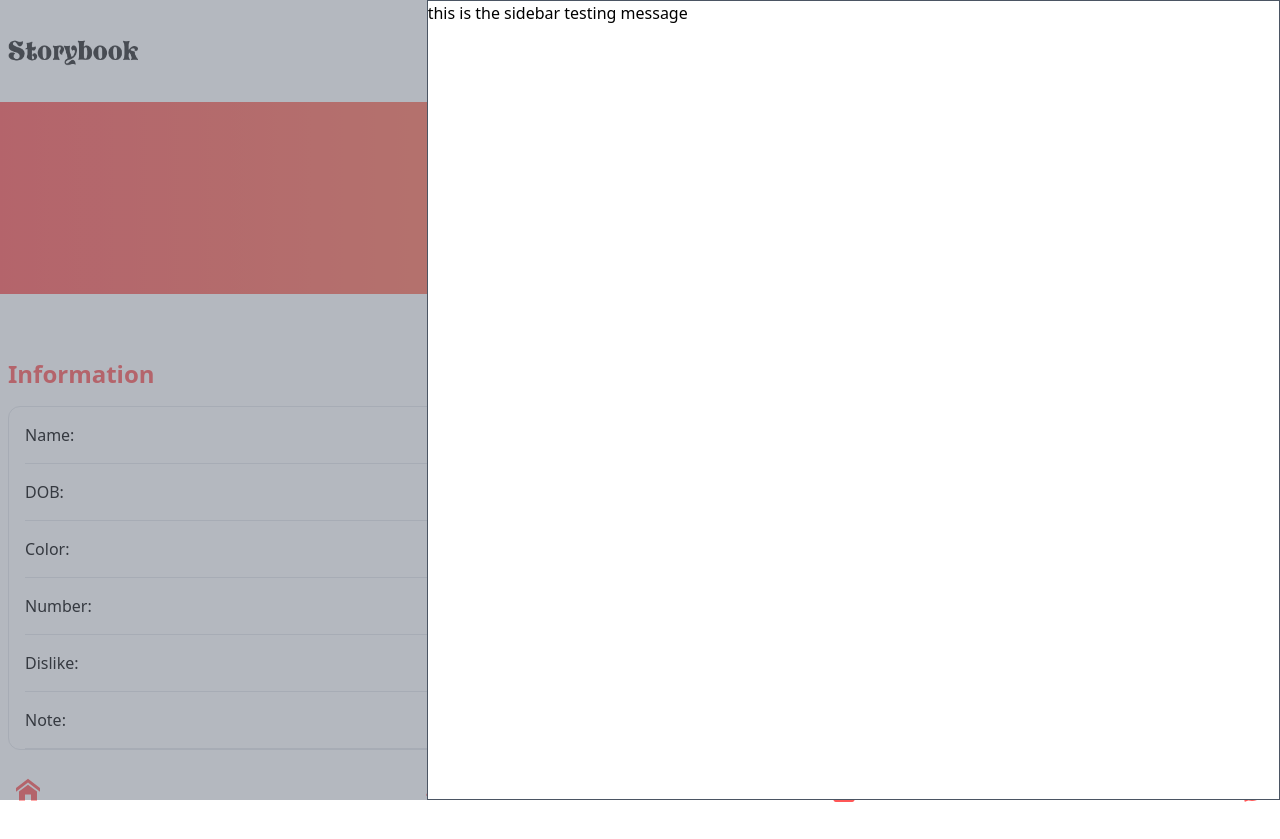
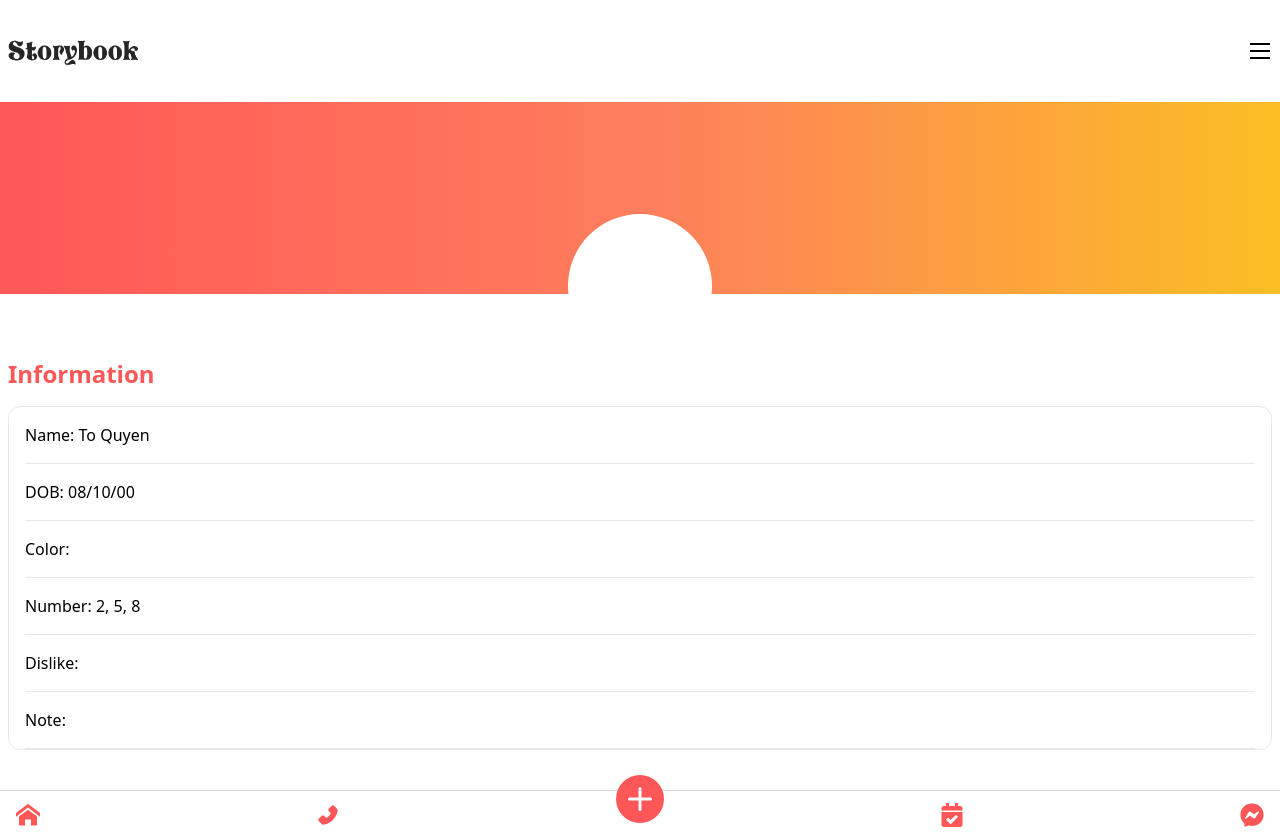
Before and after one commit to nduytung/Storybook-, a Next.js app: page /aboutme in a window 1280 px wide. Before the commit the page ends 814 px from the top, so only its background shows below. Built offline with nearby package versions, Linux system fonts and the light colour scheme.

Commit message:
finish base layout

```diff
--- /dev/null
+++ b/db.json
@@ -0,0 +1,29 @@
+{
+  "landmarks": [
+    {
+      "year": 2018,
+      "date": "01/02",
+      "detail": "2018 lorem ipsum this is just a testing message"
+    },
+    {
+      "year": 2018,
+      "date": "01/02",
+      "detail": "2018 lorem ipsum this is just a testing message"
+    },
+    {
+      "year": 2019,
+      "date": "01/02",
+      "detail": "2019 lorem ipsum this is just a testing message"
+    },
+    {
+      "year": 2020,
+      "date": "01/02",
+      "detail": "2020 lorem ipsum this is just a testing message"
+    },
+    {
+      "year": 2021,
+      "date": "01/02",
+      "detail": "2021 lorem ipsum this is just a testing message"
+    }
+  ]
+}
--- a/pages/aboutme.jsx
+++ b/pages/aboutme.jsx
@@ -1,5 +1,13 @@
 import About from "../src/components/About";
 const aboutme = () => {
-  return <About />;
+  return (
+    <About
+      name="To Quyen"
+      dob="08/10/00"
+      color=""
+      number="2, 5, 8"
+      dislike=""
+    />
+  );
 };
 export default aboutme;
--- a/src/components/BeenTogether.jsx
+++ b/src/components/BeenTogether.jsx
@@ -1,11 +1,11 @@
 import Button from "./Button";
 const BeenTogether = () => {
   return (
-    <div className="text-white bg-gradient-to-r from-tomato via-coral to-yellow-400 container mx-auto px-2 text-center pb-20">
+    <div className="text-white bg-gradient-to-r from-tomato via-coral to-yellow-400 container mx-auto px-2 text-center pb-20 rounded-b-3xl">
       <div className=" text-2xl py-20">Been together for </div>
       <div className="grid grid-cols-8">
         <div className="col-span-3">
-          <div className="h-32 w-32 rounded-full border border-gray-500 border-dashed ">
+          <div className="h-32 w-32 rounded-full border border-gray-500 border-dashed mx-auto">
             <img src="" alt="my avt " />
           </div>
           <div className="w-3/4 mx-auto">
@@ -17,7 +17,7 @@ const BeenTogether = () => {
           <span>days</span>
         </div>
         <div className="col-span-3">
-          <div className="h-32 w-32 rounded-full border border-gray-500 border-dashed">
+          <div className="h-32 w-32 rounded-full border border-gray-500 border-dashed mx-auto">
             <img src="" alt="her avt " />
           </div>
           <div className="w-3/4 mx-auto">
--- a/src/components/Landmark.jsx
+++ b/src/components/Landmark.jsx
@@ -1,8 +1,4 @@
 import SectionHeader from "./SectionHeader";
-
-const renderEvents = async (year) => {
-  const res = await fetch();
-};
 const renderYear = (years) => {
   return years.map((year, i) => {
     return (
@@ -15,7 +11,8 @@ const renderYear = (years) => {
     );
   });
 };
-const Landmark = () => {
+const Landmark = ({ data }) => {
+  console.log(data);
   const years = [18, 19, 20, 21];
   return (
     <div className="container mx-auto px-2">
@@ -27,4 +24,13 @@ const Landmark = () => {
   );
 };
 
+export const getStaticProps = async () => {
+  const res = await fetch("http://localhost:3001/landmarks");
+  const data = await res.json();
+  return {
+    props: {
+      data,
+    },
+  };
+};
 export default Landmark;
--- a/src/components/SideBar.jsx
+++ b/src/components/SideBar.jsx
@@ -1,7 +1,40 @@
-const SideBar = () => {
+import Link from "next/link";
+import { FaTimes, FaHeart } from "react-icons/fa";
+import { IoShieldCheckmarkSharp } from "react-icons/io5";
+const SideBar = (props) => {
+  let { changeDisplay } = props;
   return (
-    <div className="h-screen w-2/3 text-black border border-gray-600 bg-white">
-      this is the sidebar testing message
+    <div className={`h-screen w-2/3 bg-white py-6 px-3 text-xl leading-14`}>
+      <FaTimes
+        className="text-xl float-right text-tomato"
+        onClick={changeDisplay}
+      />
+      <div className="w-32 h-32 rounded-full bg-gray-500 mx-auto"> </div>
+      <hr className="my-6" />
+      <ul>
+        <li className="hover:bg-tomato hover:text-white">
+          <Link href="/aboutyou">
+            <a className="flex items-center text-gray-700">
+              <FaHeart className="mr-3" /> About Youuuuu
+            </a>
+          </Link>
+        </li>
+        <hr />
+        <li className="hover:bg-tomato hover:text-white">
+          <Link href="/aboutme">
+            <a className="flex items-center text-gray-700">
+              <IoShieldCheckmarkSharp className="mr-3" /> About Meeeeeeee
+            </a>
+          </Link>
+        </li>
+        <hr />
+        <li className="hover:bg-tomato hover:text-white">
+          <Link href="/">
+            <a> Wanna logout ?</a>
+          </Link>
+        </li>
+        <hr />
+      </ul>
     </div>
   );
 };
--- a/src/container/layout/Footer.jsx
+++ b/src/container/layout/Footer.jsx
@@ -1,11 +1,13 @@
 import { ImHome } from "react-icons/im";
 import { FaCalendarCheck, FaFacebookMessenger } from "react-icons/fa";
 import { AiFillPhone } from "react-icons/ai";
+import { BsPlusCircleFill } from "react-icons/bs";
 const Footer = () => {
   return (
-    <div className=" bg-white w-full flex text-tomato text-2xl px-4 py-3 items-center justify-between">
+    <div className="border-t border-gray-300 bg-white w-full flex text-tomato text-2xl px-4 py-3 mt-6 items-center justify-between">
       <ImHome />
       <AiFillPhone />
+      <BsPlusCircleFill className="-mt-8 text-5xl" />
       <FaCalendarCheck />
       <FaFacebookMessenger />
     </div>
--- a/src/container/layout/Header.jsx
+++ b/src/container/layout/Header.jsx
@@ -1,8 +1,15 @@
 import { GrMenu } from "react-icons/gr";
 import Image from "next/image";
 import SideBar from "../../components/SideBar";
+import { React, useState } from "react";
 const Header = () => {
-  // bg-gradient-to-r from-tomato via-coral to-yellow-400
+  let [displayMenu, setDisplayMenu] = useState("hidden");
+
+  const changeDisplay = () => {
+    setDisplayMenu(displayMenu == "flex" ? "hidden" : "flex");
+    console.log(displayMenu);
+  };
+
   return (
     <div className="relative">
       <div className=" bg-white z-100 w-full flex items-center justify-between px-2 py-4">
@@ -10,12 +17,15 @@ const Header = () => {
           <Image src="/logo.png" alt="" height="64" width="130" />
         </span>
         <div className="text-2xl ">
-          <GrMenu />
+          <GrMenu onClick={changeDisplay} />
         </div>
       </div>
-      <div className="fixed top-0 right-0 w-full flex">
-        <div class="bg-gray-500 w-1/3 bg-opacity-50"></div>
-        <SideBar />
+      <div className={`fixed top-0 right-0 w-full ${displayMenu}`}>
+        <div
+          class="bg-gray-500 w-1/3 bg-opacity-50"
+          onClick={changeDisplay}
+        ></div>
+        <SideBar changeDisplay={changeDisplay} />
       </div>
     </div>
   );
```
